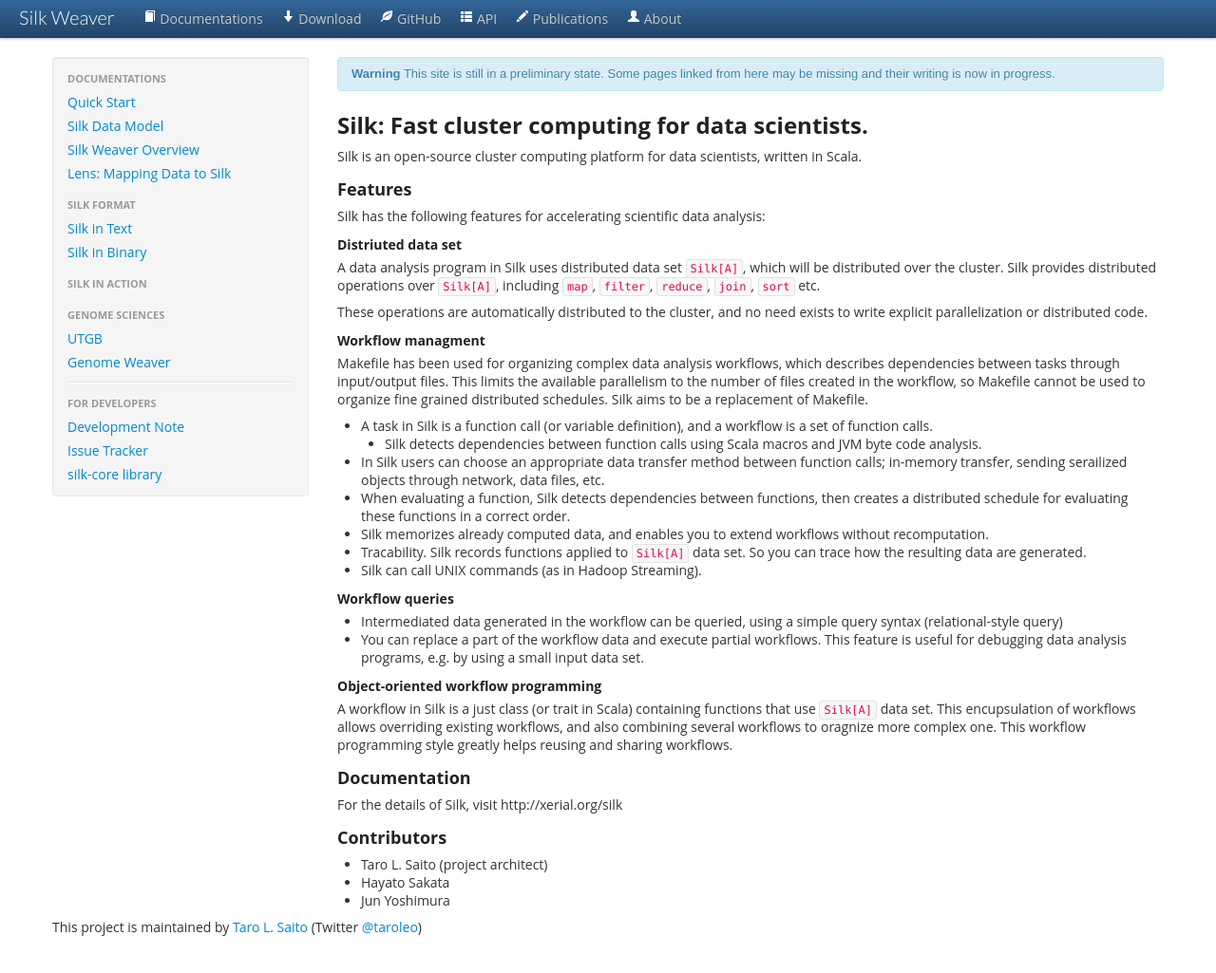
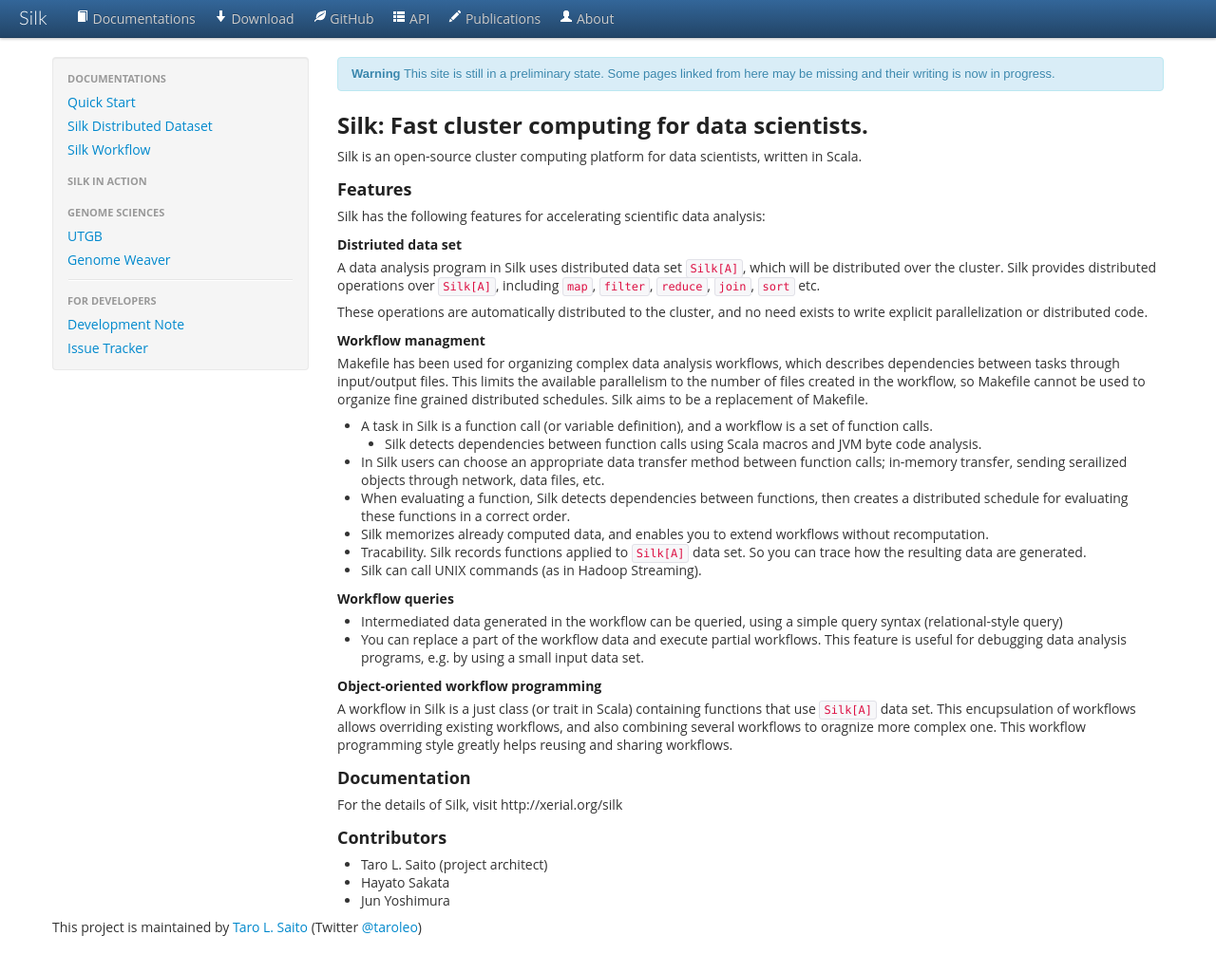
Before and after one commit to xerial/silk, a Jekyll site: the page built from index.md, in a window 1280 px wide and 1035 px high. Shown: the top 1025 px of the window at 95% size. Built offline with Jekyll 4.4.1, drawn with Linux system fonts in a browser that asks for light colours; Markdown is read by kramdown in place of the engine named in the settings.

Commit message:
Fix page title

```diff
--- a/_config.yml
+++ b/_config.yml
@@ -10,8 +10,8 @@ markdown: maruku
 # Themes are encouraged to use these universal variables
 # so be sure to set them if your theme uses them.
 #
-title : Silk Weaver
-tagline: New Data Model
+title : Silk
+tagline: cluster computing
 author :
   name : Taro L. Saito
   email : leo@xerial.org
--- a/_includes/sidenav.html
+++ b/_includes/sidenav.html
@@ -7,12 +7,8 @@
 <ul class="nav nav-list">
  <li class="nav-header">Documentations</li>
  <li><a href="{{ BASE_PATH }}/quickstart.html">Quick Start</a></li>
- <li><a href="{{ BASE_PATH }}/model.html">Silk Data Model</a></li>
- <li><a href="{{ BASE_PATH }}/weaver.html">Silk Weaver Overview</a></li>
- <li><a href="{{ BASE_PATH }}/lens.html">Lens: Mapping Data to Silk</a></li>
- <li class="nav-header">Silk Format</li>
- <li><a href="{{ BASE_PATH }}/text-format.html">Silk in Text</a></li>
- <li><a href="{{ BASE_PATH }}/binary-format.html">Silk in Binary</a></li>
+ <li><a href="{{ BASE_PATH }}/model.html">Silk Distributed Dataset</a></li>
+ <li><a href="{{ BASE_PATH }}/workflow.html">Silk Workflow</a></li>
  <li class="nav-header">Silk in Action</li>
  <li class="nav-header">Genome Sciences</li>
  <li><a href="http://utgenome.org/">UTGB</a></li>
@@ -21,7 +17,5 @@
  <li class="nav-header">For Developers</li>
  <li><a href="{{ BASE_PATH }}/development.html">Development Note</a></li>
  <li><a href="https://github.com/xerial/silk/issues">Issue Tracker</a></li>
- <li><a href="{{ BASE_PATH }}/silk-core.html">silk-core library</a></li>
-
 </ul>
 </div>
```
